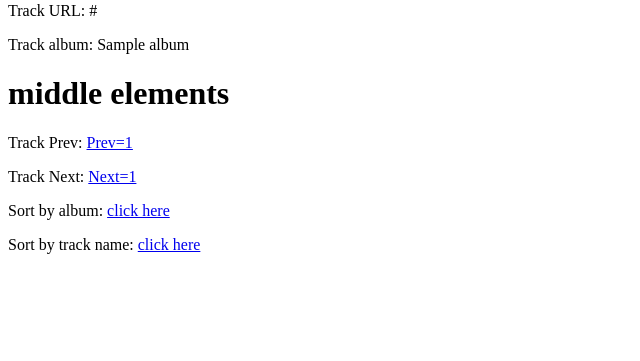
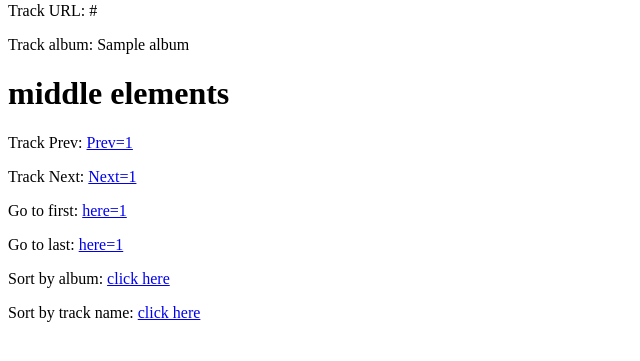
Before and after one commit to dampbacon/cs235_2022_assignment-fbee055, a Flask app: template music/tracks_bp/templates/display_track.html in a window 1280 px wide. Shown: the part 193-554 px from the top of the page, without its empty margins (0-640 px from the left). Run offline with Flask 2, Linux system fonts and the light colour scheme; the template is opened without the code that fills it: most values are stand-ins (such as "Sample title", 1, 10 or a date in 2020); parts of the project's set-up code (start-up, migrations or seed data) failed here and were passed over.

Commit message:
first and last buttons

```diff
--- a/music/tracks_bp/templates/display_track.html
+++ b/music/tracks_bp/templates/display_track.html
@@ -34,7 +34,8 @@
         <p>Track Prev: <a href="/track/{{ np_tuple[0].track_id }}">Prev={{ np_tuple[0].track_id }}</a> </p>
         <p>Track Next: <a href="/track/{{ track.track_id }}">Next={{ track.track_id }}</a> </p>
     {% endif %}
-
+    <p>Go to first: <a href="/track/{{ first.track_id }}">here={{ first.track_id }}</a></p>
+    <p>Go to last: <a href="/track/{{ last.track_id }}">here={{ last.track_id }}</a></p>
     <p>Sort by album: <a href="/track/{{ track.track_id }}/sort_by_album"> click here </a></p>
     <p>Sort by track name: <a href="/track/{{ track.track_id }}/sort_by_track_name"> click here </a></p>
 
```
